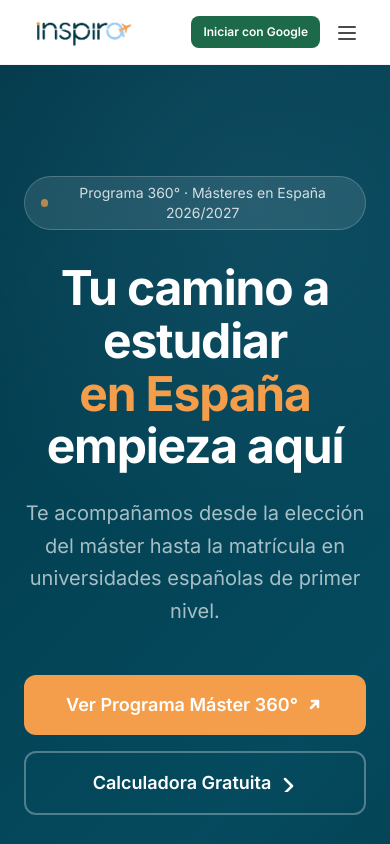
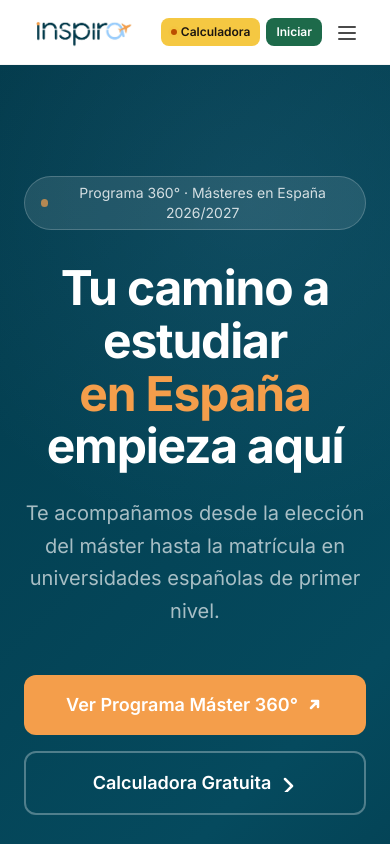
Before and after one commit to XiboloSoftware/inspira-frontend, a React (Vite) app: page / in a window 390 px wide. Shown: the top 844 px of the page. Built offline with nearby package versions, Linux system fonts and the light colour scheme.

Commit message:
feat: calculadora y mi-panel visibles en header movil

```diff
--- a/src/components/layout/Header/Header.jsx
+++ b/src/components/layout/Header/Header.jsx
@@ -81,24 +81,36 @@ export default function Header() {
             {user && <UserMenu user={user} />}
           </div>
 
-          {/* Mobile: login siempre visible + hamburguesa */}
-          <div className="md:hidden flex items-center gap-2">
+          {/* Mobile: calculadora + login/panel + hamburguesa */}
+          <div className="md:hidden flex items-center gap-1.5">
+            <a
+              href="/calculadora-master"
+              onClick={(e) => { e.preventDefault(); navigate("/calculadora-master"); }}
+              className="flex items-center gap-1 text-xs font-semibold px-2.5 py-1.5 rounded-lg whitespace-nowrap"
+              style={{ background: "#F5C842", color: "#1A1410" }}
+            >
+              <span className="relative flex h-1.5 w-1.5">
+                <span className="animate-ping absolute inline-flex h-full w-full rounded-full bg-amber-600 opacity-75" />
+                <span className="relative inline-flex rounded-full h-1.5 w-1.5 bg-amber-700" />
+              </span>
+              Calculadora
+            </a>
             {!user && (
               <button
                 type="button"
                 onClick={loginGoogle}
-                className="bg-[#1D6A4A] text-white text-xs font-semibold px-3 py-2 rounded-lg whitespace-nowrap"
+                className="bg-[#1D6A4A] text-white text-xs font-semibold px-2.5 py-1.5 rounded-lg whitespace-nowrap"
               >
-                Iniciar con Google
+                Iniciar
               </button>
             )}
             {user && (
               <button
                 type="button"
                 onClick={() => navigate("/panel")}
-                className="w-8 h-8 rounded-lg bg-[#1D6A4A] text-white text-xs font-bold flex items-center justify-center uppercase"
+                className="bg-[#1D6A4A] text-white text-xs font-semibold px-2.5 py-1.5 rounded-lg whitespace-nowrap"
               >
-                {user.nombre?.[0] || "P"}
+                Mi Panel
               </button>
             )}
             <button
--- a/src/components/layout/Header/MobileMenu.jsx
+++ b/src/components/layout/Header/MobileMenu.jsx
@@ -1,7 +1,6 @@
 // src/components/layout/Header/MobileMenu.jsx
 import { useAuth } from "../../../context/AuthContext";
 import MobileMenuHeader from "./MobileMenuHeader";
-import MobileMenuCTA from "./MobileMenuCTA";
 import MobileMenuNavLinks from "./MobileMenuNavLinks";
 import MobileMenuUserSection from "./MobileMenuUserSection";
 
@@ -39,8 +38,6 @@ export default function MobileMenu({ open, onClose }) {
       <div className="absolute left-0 top-0 h-full w-80 bg-white shadow-xl p-5 flex flex-col gap-4">
         <MobileMenuHeader onClose={onClose} />
 
-        <MobileMenuCTA />
-
         <MobileMenuNavLinks onClose={onClose} />
 
         <MobileMenuUserSection
```
